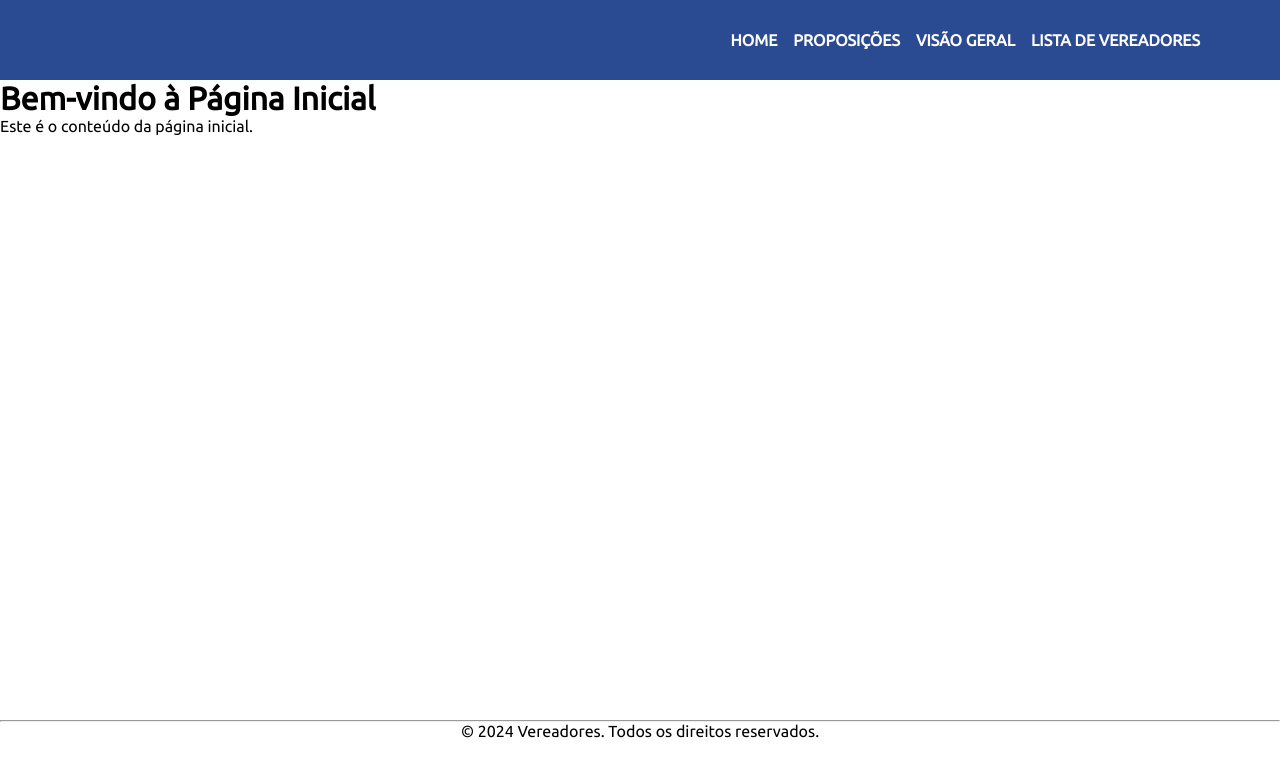
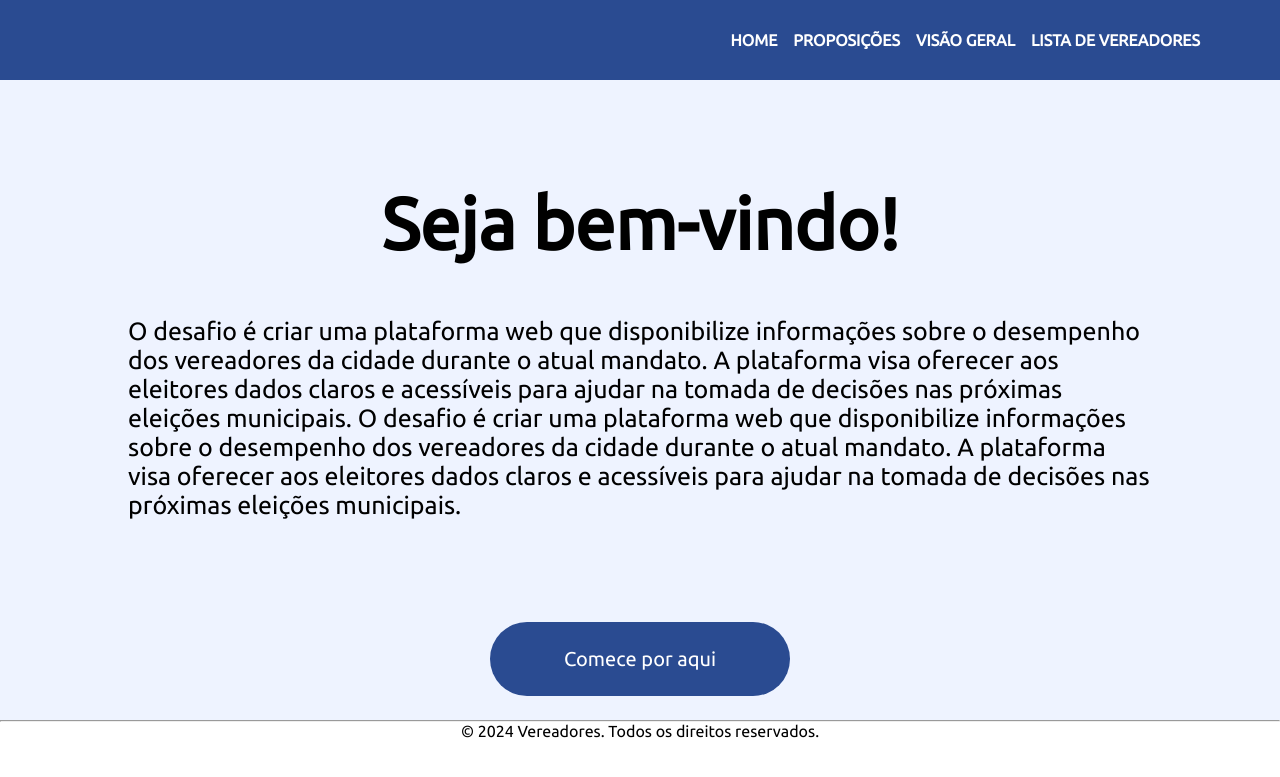
Before and after one commit to nicolygz/the-devs-department, a Flask app: page / in a window 1280 px wide. Shown: the top 777 px of the page. Run offline with Flask 3, Linux system fonts and the light colour scheme.

Commit message:
Página home criada

```diff
--- /dev/null
+++ b/flask-project/static/home.css
@@ -0,0 +1,42 @@
+.content {
+    background-color: #EEF3FF;
+    margin: 0 auto;
+}
+
+.intro {
+    display: flex;
+    flex-direction: column;
+    margin: 0 10%;
+}
+
+.intro h1 {
+    text-align: center;
+    font-size: 72px;
+    margin-top: 10%;
+}
+
+.intro p {
+    text-align: left;
+    font-size: 25px;
+    margin-top: 5%;
+}
+
+.intro a {
+    display: inline-block;
+    padding: 25px;
+    background-color: #2A4B91;
+    color: white;
+    text-decoration: none;
+    border: none;
+    border-radius: 50px;
+    width: 250px;
+    font-size: 20px;
+    text-align: center;
+}
+
+
+.button {
+    display: block;
+    margin: 0 auto;
+    margin-top: 10%;
+}
--- a/flask-project/templates/home.html
+++ b/flask-project/templates/home.html
@@ -2,7 +2,15 @@
 
 {% block title %}Página Inicial{% endblock %}
 
+{% block extra_css %}
+<link rel="stylesheet" href="{{ url_for('static', filename='home.css') }}">
+<link rel="stylesheet" href="../static/home.css">
+{% endblock %}
+
 {% block content %}
-    <h1>Bem-vindo à Página Inicial</h1>
-    <p>Este é o conteúdo da página inicial.</p>
-{% endblock %}
+    <section class="intro">
+        <h1>Seja bem-vindo!</h1>
+        <p>O desafio é criar uma plataforma web que disponibilize informações sobre o desempenho dos vereadores da cidade durante o atual mandato. A plataforma visa oferecer aos eleitores dados claros e acessíveis para ajudar na tomada de decisões nas próximas eleições municipais. O desafio é criar uma plataforma web que disponibilize informações sobre o desempenho dos vereadores da cidade durante o atual mandato. A plataforma visa oferecer aos eleitores dados claros e acessíveis para ajudar na tomada de decisões nas próximas eleições municipais.</p>
+        <div class="button"><a href="#" class="btn">Comece por aqui</a></div>
+    </section>
+{% endblock %}
```
